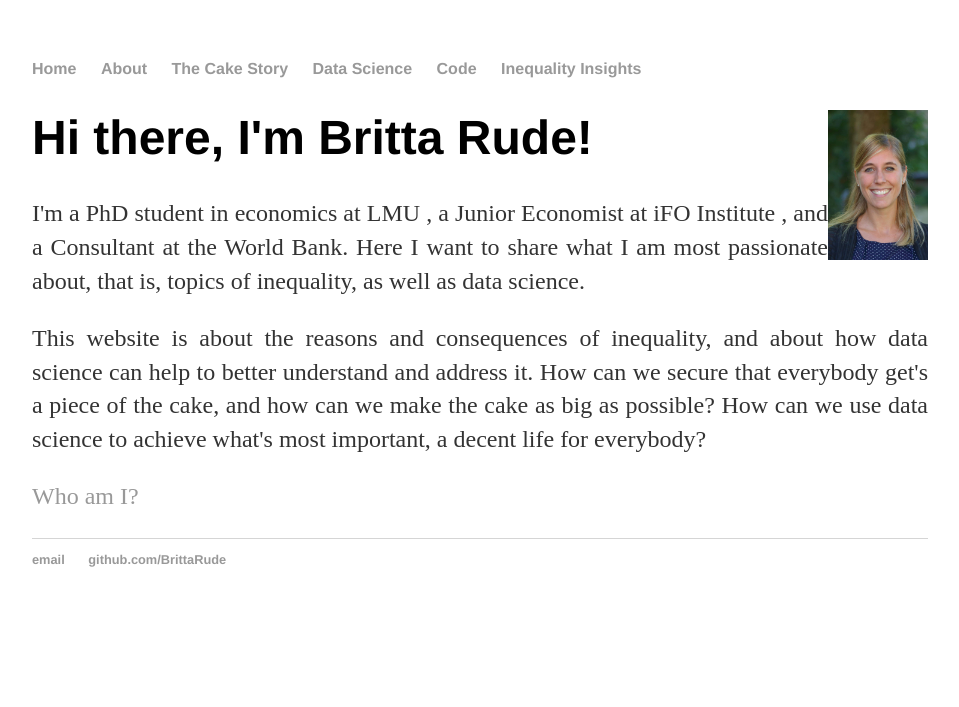
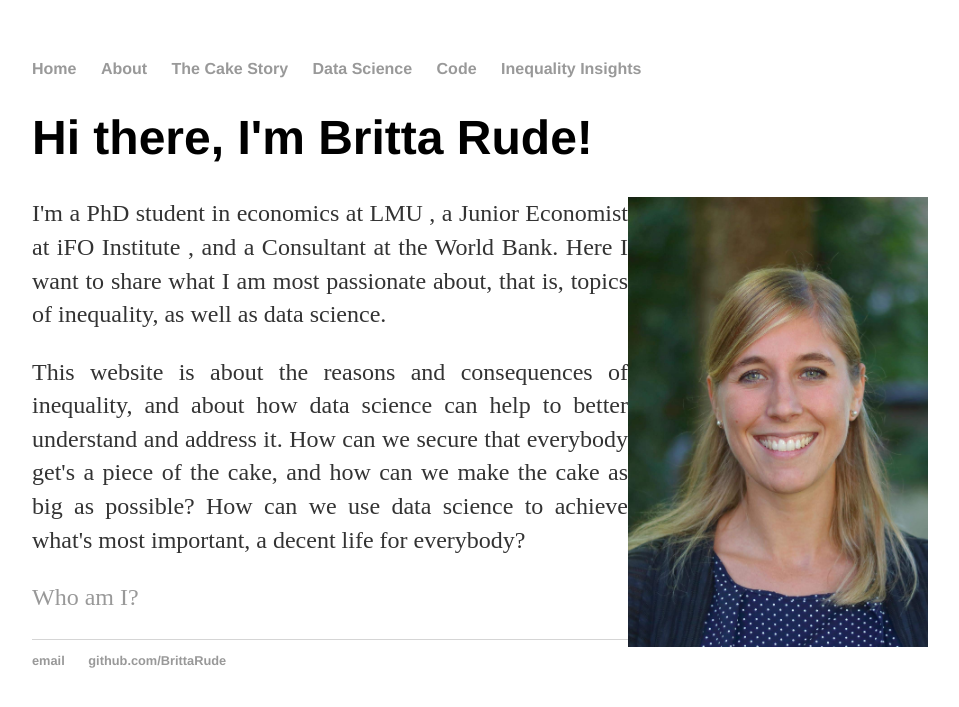
Before and after one commit to BrittaRude/BrittaRude.github.io, a Jekyll site: the page built from index.html, in a window 1280 px wide. Shown: the top 707 px of the page, without its empty margins (160-1119 px from the left). Built offline with Jekyll 4.4.1, drawn with Linux system fonts in a browser that asks for light colours.

Commit message:
Update index.html

```diff
--- a/index.html
+++ b/index.html
@@ -3,8 +3,8 @@ layout: default
 title: Britta Rude
 ---
 <div class="blurb">
-	<img src="images/Foto_BrittaRude.JPG" alt="ProfilePic" align=right width="100"/>
 	<h1>Hi there, I'm Britta Rude!</h1>
+	<img src="images/Foto_BrittaRude.JPG" alt="ProfilePic" align=right width="300">
 	<p>I'm a PhD student in economics at LMU , a Junior Economist at iFO Institute , and a Consultant at the World Bank. Here I want to share what I am most passionate about, that is, topics of inequality, as well as data science.<p>
 
 	<p>This website is about the reasons and consequences of inequality, and about how data science can help to better understand and address it. How can we secure that everybody get's a piece of the cake, and how can we make the cake as big as possible? How can we use data science to achieve what's most important, a decent life for everybody?<p>
```
